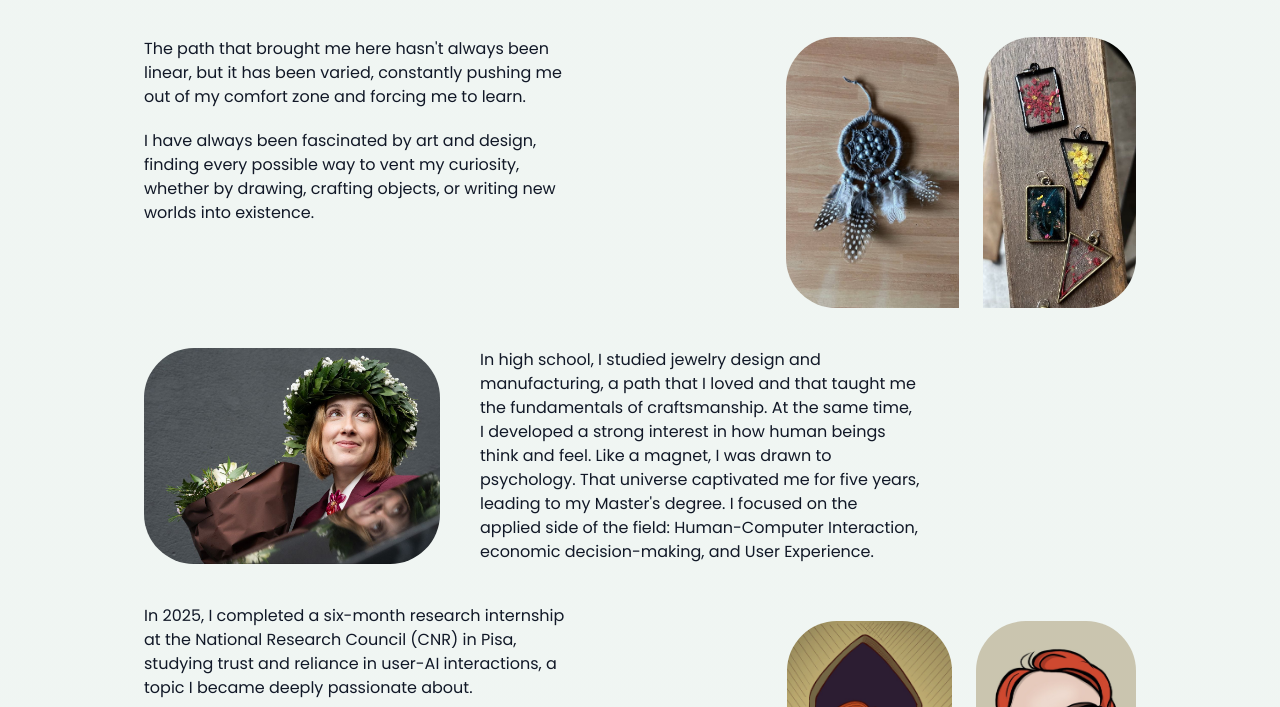
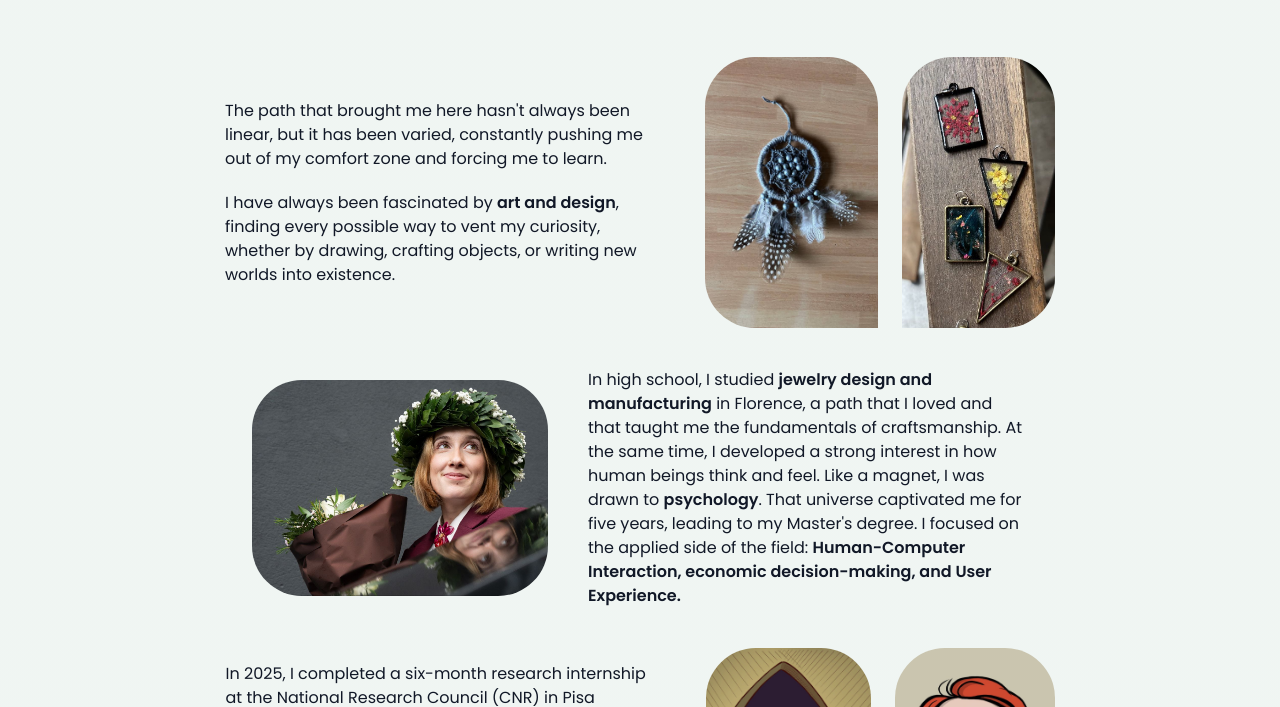
Before and after one commit to Becks-66/portfolio, a website built with Vite: page about.html in a window 1280 px wide. Shown: the part 77-784 px from the top of the page. Built offline with nearby package versions, Linux system fonts and the light colour scheme.

Commit message:
Small changes

```diff
--- a/about.html
+++ b/about.html
@@ -39,9 +39,9 @@
       <main id="main-content" class="about-content" role="main">
         <!-- Row 1: Introduction -->
         <div class="about-row">
-          <div class="about-text about-text--narrow">
+          <div class="about-text">
             <p>The path that brought me here hasn't always been linear, but it has been varied, constantly pushing me out of my comfort zone and forcing me to learn.</p>
-            <p>I have always been fascinated by art and design, finding every possible way to vent my curiosity, whether by drawing, crafting objects, or writing new worlds into existence.</p>
+            <p>I have always been fascinated by <strong>art and design</strong>, finding every possible way to vent my curiosity, whether by drawing, crafting objects, or writing new worlds into existence.</p>
           </div>
           <div class="about-image-pair">
             <img
@@ -58,9 +58,9 @@
         </div>
 
         <!-- Row 2: Education -->
-        <div class="about-row about-row--reverse about-row--center">
+        <div class="about-row about-row--reverse">
           <div class="about-text">
-            <p>In high school, I studied jewelry design and manufacturing, a path that I loved and that taught me the fundamentals of craftsmanship. At the same time, I developed a strong interest in how human beings think and feel. Like a magnet, I was drawn to psychology. That universe captivated me for five years, leading to my Master's degree. I focused on the applied side of the field: Human-Computer Interaction, economic decision-making, and User Experience.</p>
+            <p>In high school, I studied <strong>jewelry design and manufacturing</strong> in Florence, a path that I loved and that taught me the fundamentals of craftsmanship. At the same time, I developed a strong interest in how human beings think and feel. Like a magnet, I was drawn to <strong>psychology</strong>. That universe captivated me for five years, leading to my Master's degree. I focused on the applied side of the field: <strong>Human-Computer Interaction, economic decision-making, and User Experience.</strong></p>
           </div>
           <img
             src="/images/about_me/laurea.jpg"
@@ -72,10 +72,9 @@
         <!-- Row 3: Experience & Creativity -->
         <div class="about-row">
           <div class="about-text">
-            <p>In 2025, I completed a six-month research internship at the National Research Council (CNR) in Pisa, studying trust and reliance in user-AI interactions, a topic I became deeply passionate about.</p>
+            <p>In 2025, I completed a six-month research internship at the National Research Council (CNR) in Pisa (Tuscany), studying trust and reliance in <strong>user-AI interactions</strong>, a topic I became deeply passionate about.</p>
             <p>Throughout my studies, I never stopped creating, drawing, and experimenting with new media.</p>
             <p>To look at some of my works, you can check my instagram (<a href="https://www.instagram.com/reb_fa_cose/" target="_blank" rel="noopener noreferrer">@reb_fa_cose</a>)!</p>
-            <p><strong>I don't know exactly where my path will lead next, but I hope it stays just as varied and stimulating!</strong></p>
           </div>
           <div class="about-image-pair about-image-pair--end">
             <img
--- a/src/styles/components.css
+++ b/src/styles/components.css
@@ -87,6 +87,7 @@
   line-height: 1.43; /* ~20px */
   color: var(--color-neutral-700);
   margin: 0;
+  text-align: right;
 }
 
 .project-card__image-wrapper {
--- a/src/styles/pages.css
+++ b/src/styles/pages.css
@@ -179,6 +179,17 @@
   font-weight: 600;
 }
 
+/* Closing statement - centered at bottom */
+.about-closing {
+  font-family: var(--font-body);
+  font-size: var(--text-sm);
+  font-weight: 400;
+  line-height: 24px;
+  color: var(--color-neutral-900);
+  text-align: center;
+  width: 100%;
+}
+
 /* =============================================
    About Page - Tablet Breakpoint (768px)
    ============================================= */
@@ -192,47 +203,36 @@
     flex-direction: row;
     justify-content: center;
     gap: var(--space-md);
-    align-items: stretch;
+    align-items: center;
   }
 
   .about-row--reverse {
     flex-direction: row-reverse;
   }
 
-  .about-row--center {
-    align-items: center;
-  }
-
   .about-text {
-    flex: 1;
-    max-width: none;
+    flex: 0 0 auto;
+    width: 440px;
   }
 
   .about-text p {
     font-size: var(--text-base);
     line-height: 24px;
-    max-width: none;
+    max-width: 440px;
   }
 
-  .about-text--narrow p {
-    max-width: 307px;
-  }
-
-  /* Image pair stretches to match text height */
+  /* Image pair keeps vertical center alignment */
   .about-image-pair {
-    align-items: stretch;
+    align-items: center;
+    flex-shrink: 0;
   }
 
   .about-image-pair--end {
     align-items: flex-end;
   }
 
-  .about-image--left-pair,
-  .about-image--right-pair,
-  .about-image--left-pair-alt,
-  .about-image--right-pair-alt {
-    height: auto;
-    min-height: 200px;
+  .about-closing {
+    font-size: var(--text-base);
   }
 }
 
@@ -241,21 +241,9 @@
    ============================================= */
 @media (min-width: 1024px) {
   .about-content {
-    max-width: 1032px;
+    max-width: 860px;
     margin: 0 auto;
-    padding: var(--space-sm) var(--space-sm) var(--space-md);
-  }
-
-  .about-row {
-    width: 100%;
-  }
-
-  .about-text p {
-    max-width: 440px;
-  }
-
-  .about-text--narrow p {
-    max-width: 440px;
+    padding: var(--space-md) var(--space-sm);
   }
 
   .about-image--left-pair {
--- a/vite.config.js
+++ b/vite.config.js
@@ -7,6 +7,8 @@ export default defineConfig({
     rollupOptions: {
       input: {
         main: resolve(__dirname, 'index.html'),
+        about: resolve(__dirname, 'about.html'),
+        projects: resolve(__dirname, 'projects.html'),
         runnable: resolve(__dirname, 'runnable.html'),
         journeal: resolve(__dirname, 'journeal.html'),
         busuu: resolve(__dirname, 'busuu.html'),
```
Also changed, not shown: projects.html (+0 -3 lines).
